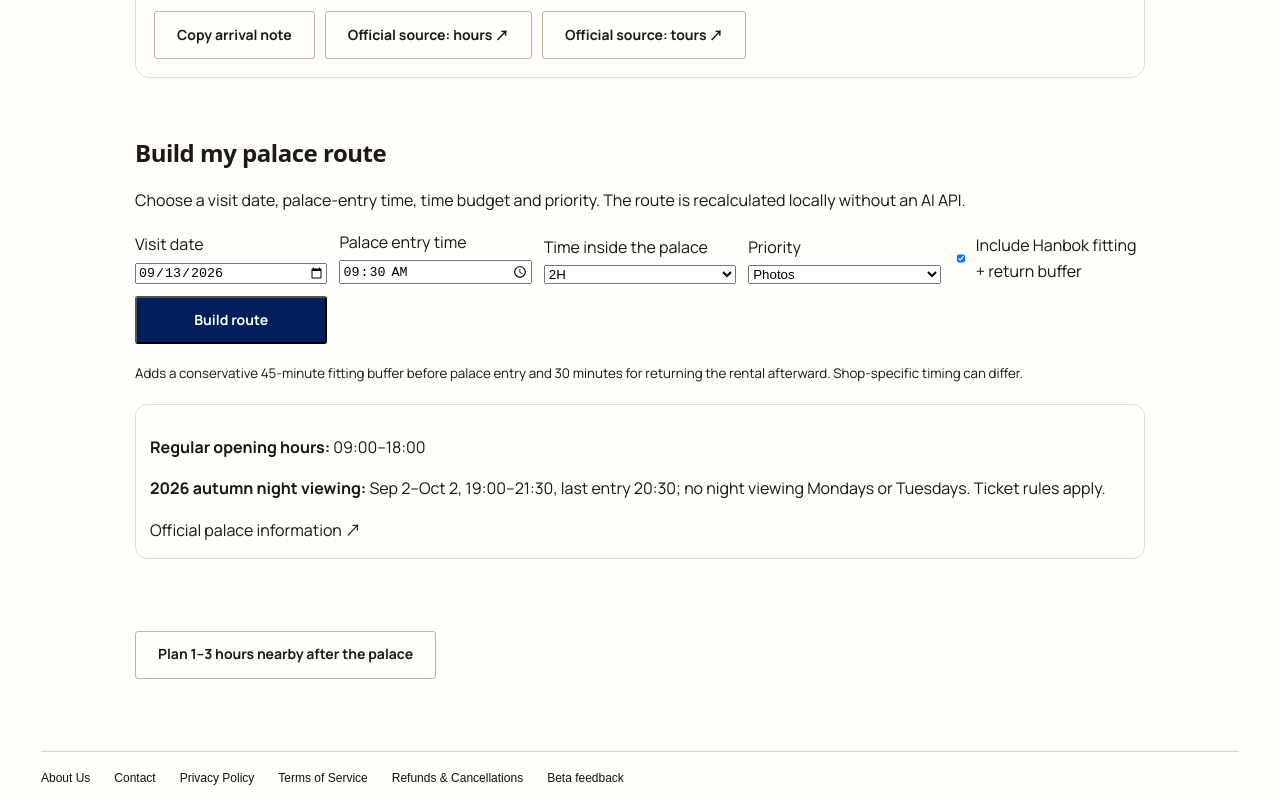
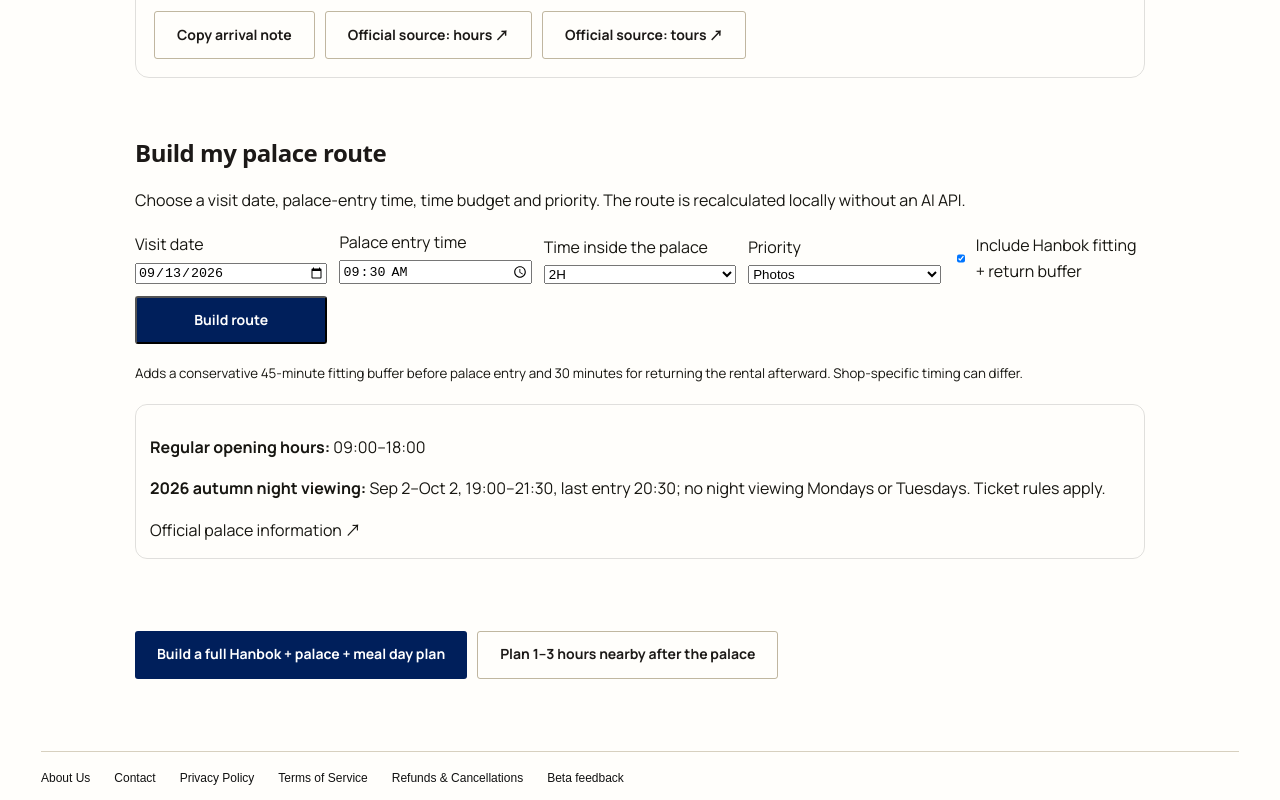
Before and after one commit to lgkangno1-svg/Kang-s-brain, a Next.js app in the folder projects/korea-avocadoss/: page /en/explore/gyeongbokgung in a window 1280 px wide. Shown: the part 1714-2514 px from the top of the page. Built offline with nearby package versions, Linux system fonts and the light colour scheme.

Commit message:
feat(korea): link palace planning into full day itinerary

```diff
--- a/projects/korea-avocadoss/src/app/[locale]/explore/gyeongbokgung/page.tsx
+++ b/projects/korea-avocadoss/src/app/[locale]/explore/gyeongbokgung/page.tsx
@@ -14,6 +14,14 @@ const nearbyCopy:Record<string,string>={
  'zh-TW':'規劃逛完宮殿後的1–3小時周邊路線',
  vi:'Lập lộ trình 1–3 giờ quanh cung điện',
  th:'วางแผนเส้นทางใกล้พระราชวัง 1–3 ชั่วโมง'
+};
+const dayPlanCopy:Record<string,string>={
+ en:'Build a full Hanbok + palace + meal day plan',
+ 'zh-CN':'生成韩服＋宫殿＋用餐的一日计划',
+ ja:'韓服＋宮殿＋食事の1日プランを作る',
+ 'zh-TW':'建立韓服＋宮殿＋用餐的一日計畫',
+ vi:'Lập kế hoạch cả ngày: Hanbok + cung điện + bữa ăn',
+ th:'สร้างแผนทั้งวัน: ฮันบก + พระราชวัง + มื้ออาหาร'
 };
 const heroAlt:Record<string,string>={
  en:'Gyeonghoeru Pavilion at Gyeongbokgung Palace',
@@ -43,6 +51,9 @@ export default async function GyeongbokgungPage({params}:PageProps){
   <GyeongbokgungVisitHelper locale={locale}/>
   <GyeongbokgungArrivalAdvisor locale={locale}/>
   <GyeongbokgungPlannerV2 locale={locale}/>
-  <section style={{maxWidth:1050,margin:'0 auto',padding:'0 20px 72px'}}><Link className="secondaryButton" href="/explore/nearby">{nearbyCopy[locale]??nearbyCopy.en}</Link></section>
+  <section style={{maxWidth:1050,margin:'0 auto',padding:'0 20px 72px',display:'flex',gap:10,flexWrap:'wrap'}}>
+   <Link className="primaryButton" href="/explore/day-plan">{dayPlanCopy[locale]??dayPlanCopy.en}</Link>
+   <Link className="secondaryButton" href="/explore/nearby">{nearbyCopy[locale]??nearbyCopy.en}</Link>
+  </section>
  </main>;
 }
```
